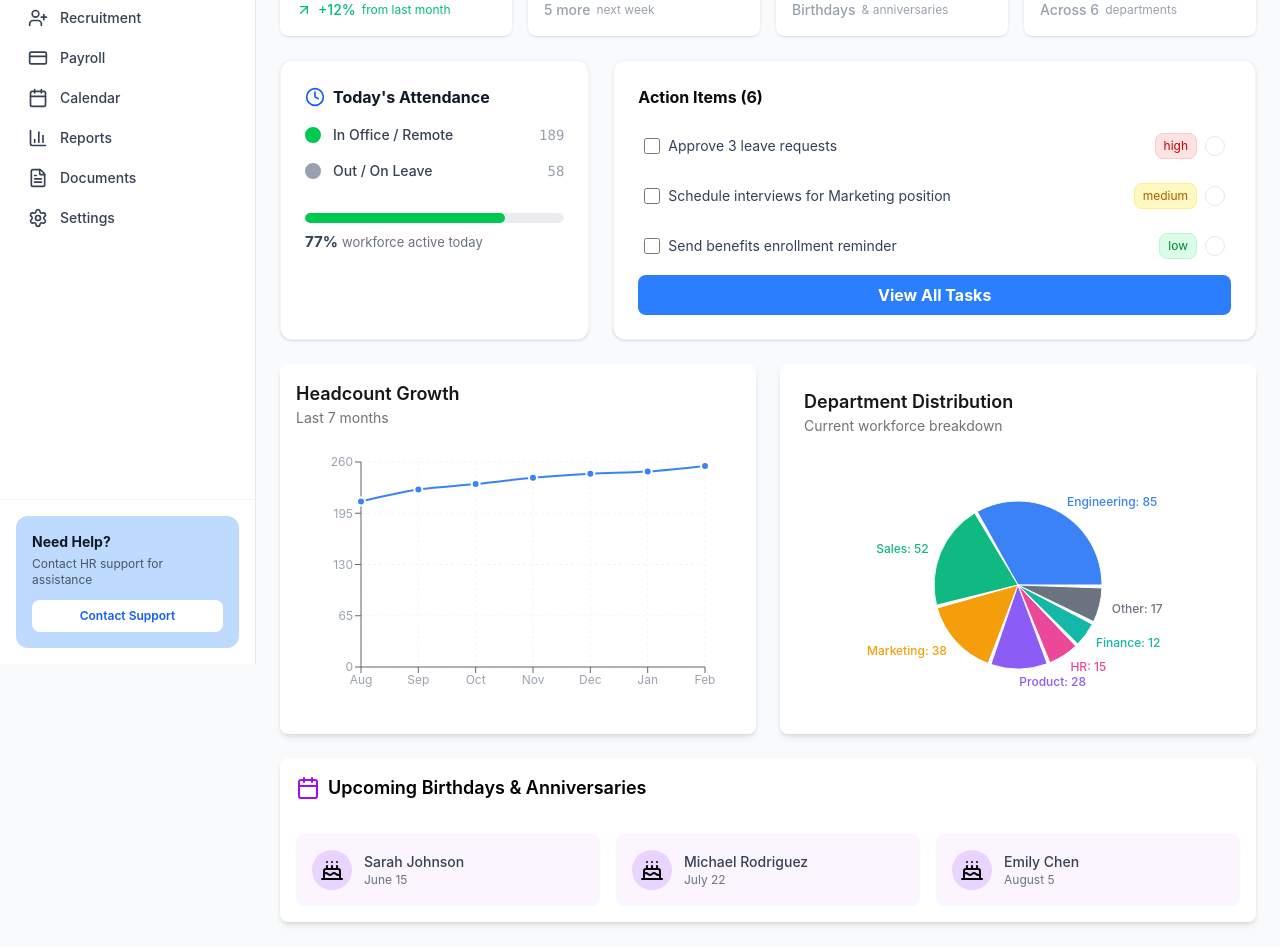
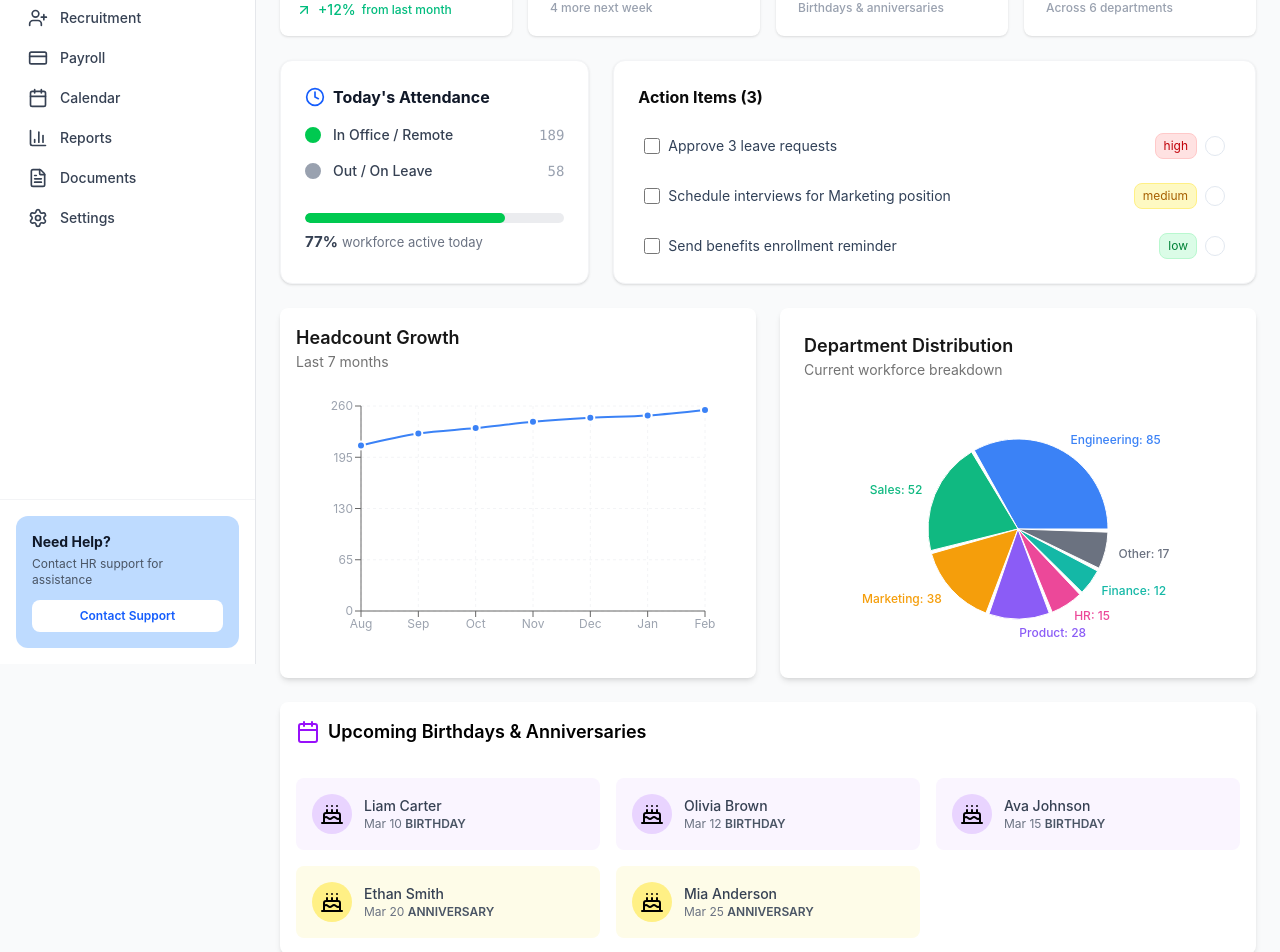
Before and after one commit to kennewest12/hr-platform-development, a React (Vite) app: page /admin in a window 1280 px wide. Shown: the part 200-1152 px from the top of the page. Built offline with nearby package versions, Linux system fonts and the light colour scheme.

Commit message:
feat: move component data to workforceData and fetch dynamically; add improved BirthdayCard with map

```diff
--- a/src/components/DashboardPage/ActionItemsCard.jsx
+++ b/src/components/DashboardPage/ActionItemsCard.jsx
@@ -1,36 +1,14 @@
-import React, { useState } from "react";
+import React, { useState, useEffect } from "react";
+import { fetchWorkforceData } from "../../data/workforce";
 
 export default function ActionItemsCard() {
   const [completedIds, setCompletedIds] = useState([]);
   const [isActionsExpanded, setIsActionsExpanded] = useState(false);
-  const action = [
-    {
-      id: 1,
-      title: "Approve 3 leave requests",
-      priority: "high",
-      color: "red",
-    },
-    {
-      id: 2,
-      title: "Schedule interviews for Marketing position",
-      priority: "medium",
-      color: "yellow",
-    },
-    {
-      id: 3,
-      title: "Send benefits enrollment reminder",
-      priority: "low",
-      color: "green",
-    },
-    {
-      id: 4,
-      title: "Update employee handbook",
-      priority: "low",
-      color: "green",
-    },
-    { id: 5, title: "Review Q4 budget", priority: "low", color: "green" },
-    { id: 6, title: "Organize team building", priority: "low", color: "green" },
-  ];
+  const [actionItems, setActionItems] = useState([]);
+
+  useEffect(() => {
+    fetchWorkforceData().then((data) => setActionItems(data.actionItems || []));
+  }, []);
 
   const priorityStyles = {
     red: "bg-red-100 text-red-700 border-red-200",
@@ -46,15 +24,17 @@ export default function ActionItemsCard() {
     );
   };
 
-  const displayedActions = isActionsExpanded ? action : action.slice(0, 3);
+  const displayedActions = isActionsExpanded
+    ? actionItems
+    : actionItems.slice(0, 3);
 
   return (
     <div className="bg-white p-6 rounded-xl shadow-sm border border-gray-100 flex flex-col gap-6">
       <h3 className=" font-bold text-neutral-950">
-        Action Items ({action.length})
+        Action Items ({actionItems.length})
       </h3>
 
-      {action.length === 0 ? (
+      {actionItems.length === 0 ? (
         <p className="text-gray-500 text-sm text-center py-4">
           No pending action items
         </p>
@@ -102,7 +82,7 @@ export default function ActionItemsCard() {
             })}
           </ul>
           {/* its show button if there are more than 3 items */}
-          {action.length > 3 && (
+          {actionItems.length > 3 && (
             <button
               onClick={() => setIsActionsExpanded(!isActionsExpanded)}
               className="w-full bg-blue-500 text-white font-bold py-2 rounded-lg hover:bg-blue-600 transition-colors"
--- a/src/components/DashboardPage/BirthdayCard.jsx
+++ b/src/components/DashboardPage/BirthdayCard.jsx
@@ -1,44 +1,82 @@
-import React from "react";
+import React, { useState, useEffect } from "react";
 import { Calendar, CakeIcon } from "lucide-react";
-// Defining individual item component
-function BirthdayItem({ name, birthday }) {
+import { fetchWorkforceData } from "../../data/workforce";
+
+export default function BirthdayCard() {
+  const [events, setEvents] = useState([]);
+
+  useEffect(() => {
+    fetchWorkforceData().then((data) => {
+      const upcoming = data.upcomingEvents || [];
+
+      // Map events with formatted date and type
+      const formattedEvents = upcoming.map((e) => ({
+        id: e.id,
+        name: e.name,
+        date: new Date(e.date),
+        type: e.type,
+        formattedDate: new Date(e.date).toLocaleDateString("en-US", {
+          month: "short",
+          day: "numeric",
+        }),
+      }));
+
+      // Sort by date ascending
+      formattedEvents.sort((a, b) => a.date - b.date);
+
+      setEvents(formattedEvents);
+    });
+  }, []);
+
+  // Individual item component
+  function EventItem({ name, formattedDate, type }) {
+    const bgColor = type === "birthday" ? "bg-purple-50" : "bg-yellow-50";
+    const iconBg = type === "birthday" ? "bg-purple-200" : "bg-yellow-200";
+
     return (
-    <div className="flex items-center p-4 rounded-lg bg-purple-50">
-      <div className="flex items-center justify-center p-2 rounded-full bg-purple-200">
+      <div className={`flex items-center p-4 rounded-lg ${bgColor}`}>
+        <div
+          className={`flex items-center justify-center p-2 rounded-full ${iconBg}`}
+        >
           <CakeIcon className="h-6 w-6" />
         </div>
         <div className="ml-3">
           <p className="text-sm font-medium text-gray-700">{name}</p>
-        <p className="text-xs text-gray-500">{birthday}</p>
+          <p className="text-xs text-gray-500">
+            {formattedDate}{" "}
+            <span className="text-xs font-semibold text-gray-600 uppercase">
+              {type}
+            </span>
+          </p>
         </div>
       </div>
     );
   }
 
-export default function BirthdayCard() {
-  //  Define your data in an array
-  const birthdays = [
-    { id: 1, name: "Sarah Johnson", birthday: "June 15" },
-    { id: 2, name: "Michael Rodriguez", birthday: "July 22" },
-    { id: 3, name: "Emily Chen", birthday: "August 5" },
-  ];
-
   return (
     <div className="bg-white rounded-lg shadow-md">
-      <div className="flex items-center p-4 ">
+      <div className="flex items-center p-4">
         <Calendar className="text-purple-600 mr-2" />
         <h2 className="text-lg font-semibold">
           Upcoming Birthdays & Anniversaries
         </h2>
       </div>
-      <div className="grid grid-cols-1 md:grid-cols-3 gap-4 p-4">
-        {birthdays.map((person) => (
-          <BirthdayItem
-            key={person.id}
-            name={person.name}
-            birthday={person.birthday}
+
+      <div className="grid grid-cols-1 sm:grid-cols-2 md:grid-cols-3 gap-4 p-4">
+        {events.length > 0 ? (
+          events.map((e) => (
+            <EventItem
+              key={e.id}
+              name={e.name}
+              formattedDate={e.formattedDate}
+              type={e.type}
             />
-        ))}
+          ))
+        ) : (
+          <p className="text-gray-500 text-sm col-span-full text-center">
+            No upcoming birthdays or anniversaries
+          </p>
+        )}
       </div>
     </div>
   );
--- a/src/components/DashboardPage/DepartmentPieChartCard.jsx
+++ b/src/components/DashboardPage/DepartmentPieChartCard.jsx
@@ -1,4 +1,4 @@
-import React from "react";
+import React, { useState, useEffect } from "react";
 import {
   PieChart,
   Pie,
@@ -7,26 +7,7 @@ import {
   Legend,
   ResponsiveContainer,
 } from "recharts";
-
-const data = [
-  { name: "Engineering", value: 85 },
-  { name: "Sales", value: 52 },
-  { name: "Marketing", value: 38 },
-  { name: "Product", value: 28 },
-  { name: "HR", value: 15 },
-  { name: "Finance", value: 12 },
-  { name: "Other", value: 17 },
-];
-
-const colors = [
-  "#3B82F6",
-  "#10B981",
-  "#F59E0B",
-  "#8B5CF6",
-  "#EC4899",
-  "#14B8A6",
-  "#6B7280",
-];
+import { fetchWorkforceData } from "../../data/workforce";
 
 // Custom Label Component to match the image style
 const renderCustomLabel = ({
@@ -58,6 +39,24 @@ const renderCustomLabel = ({
 };
 
 export default function DepartmentPieChartCard() {
+  const [departmentData, setDepartmentData] = useState([]);
+
+  useEffect(() => {
+    fetchWorkforceData().then((data) =>
+      setDepartmentData(data.departments || []),
+    );
+  }, []);
+
+  const colors = [
+    "#3B82F6",
+    "#10B981",
+    "#F59E0B",
+    "#8B5CF6",
+    "#EC4899",
+    "#14B8A6",
+    "#6B7280",
+  ];
+
   return (
     <div className="bg-white p-6 rounded-lg shadow-md w-full">
       <div className="mb-6">
@@ -70,17 +69,17 @@ export default function DepartmentPieChartCard() {
       <ResponsiveContainer width="100%" height={250}>
         <PieChart>
           <Pie
-            data={data}
+            data={departmentData}
             cx="50%"
             cy="50%"
             innerRadius={0}
-            outerRadius="70%"
+            outerRadius={90}
             paddingAngle={2}
             dataKey="value"
             label={renderCustomLabel}
             labelLine={false}
           >
-            {data.map((entry, index) => (
+            {departmentData.map((entry, index) => (
               <Cell
                 key={`cell-${index}`}
                 fill={colors[index % colors.length]}
--- a/src/components/DashboardPage/GrowthChartCard.jsx
+++ b/src/components/DashboardPage/GrowthChartCard.jsx
@@ -1,4 +1,4 @@
-import React from "react";
+import React, { useState, useEffect } from "react";
 import {
   LineChart,
   XAxis,
@@ -8,18 +8,16 @@ import {
   Line,
   ResponsiveContainer,
 } from "recharts";
+import { fetchWorkforceData } from "../../data/workforce";
 
 export default function GrowthChartCard() {
-  // Updated data to reflect the upward trend in your image
-  const data = [
-    { month: "Aug", headcount: 210 },
-    { month: "Sep", headcount: 225 },
-    { month: "Oct", headcount: 232 },
-    { month: "Nov", headcount: 240 },
-    { month: "Dec", headcount: 245 },
-    { month: "Jan", headcount: 248 },
-    { month: "Feb", headcount: 255 },
-  ];
+  const [headcountGrowthData, setHeadcountGrowthData] = useState([]);
+
+  useEffect(() => {
+    fetchWorkforceData().then((data) =>
+      setHeadcountGrowthData(data.headcountGrowth || []),
+    );
+  }, []);
 
   return (
     <div className="bg-white p-4 rounded-lg shadow-md">
@@ -32,7 +30,7 @@ export default function GrowthChartCard() {
 
       <ResponsiveContainer width="100%" height={250}>
         <LineChart
-          data={data}
+          data={headcountGrowthData}
           margin={{ top: 10, right: 35, bottom: 5, left: 5 }}
         >
           <CartesianGrid strokeDasharray="3 3" stroke="#f3f4f6" />
--- a/src/components/DashboardPage/StatsGrid.jsx
+++ b/src/components/DashboardPage/StatsGrid.jsx
@@ -1,4 +1,4 @@
-import React from "react";
+import React, { useState, useEffect } from "react";
 import {
   ArrowUpRight,
   ArrowDownRight,
@@ -7,53 +7,145 @@ import {
   UserPlus,
   Users,
 } from "lucide-react";
+import { fetchWorkforceData } from "../../data/workforce";
 export default function StatsGrid() {
-  const stats = [
+  const [stats, setStats] = useState([]);
+
+  useEffect(() => {
+    fetchWorkforceData().then((data) => {
+      const newHires = data.newRecruit || [];
+
+      // Recruitment logic
+
+      const thisMonth = newHires.filter(
+        (emp) => emp.period === "thisMonth",
+      ).length;
+
+      const nextWeek = newHires.filter(
+        (emp) => emp.period === "nextWeek",
+      ).length;
+
+      const nextMonth = newHires.filter(
+        (emp) => emp.period === "nextMonth",
+      ).length;
+
+      let hireValue = thisMonth;
+      let hireSubtext = "No new hires";
+
+      if (thisMonth > 0) {
+        if (nextWeek > 0) {
+          hireSubtext = `${nextWeek} more next week`;
+        } else if (nextMonth > 0) {
+          hireSubtext = `${nextMonth} starting next month`;
+        } else {
+          hireSubtext = "This month";
+        }
+      } else if (nextWeek > 0) {
+        hireValue = nextWeek;
+        hireSubtext = `${nextWeek} joining next week`;
+      } else if (nextMonth > 0) {
+        hireValue = nextMonth;
+        hireSubtext = `${nextMonth} starting next month`;
+      }
+
+      // Upcoming Events Logic (Figma style)
+
+      const events = data.upcomingEvents || [];
+
+      const birthdays = events.filter((e) => e.type === "birthday").length;
+      const anniversaries = events.filter(
+        (e) => e.type === "anniversary",
+      ).length;
+
+      const eventValue = events.length;
+
+      let eventSubtext = "No upcoming events";
+
+      if (eventValue > 0) {
+        if (birthdays > 0 && anniversaries > 0) {
+          eventSubtext = "Birthdays & anniversaries";
+        } else if (birthdays > 0) {
+          eventSubtext = `${birthdays} birthday${birthdays > 1 ? "s" : ""}`;
+        } else if (anniversaries > 0) {
+          eventSubtext = `${anniversaries} anniversary${anniversaries > 1 ? "ies" : "y"}`;
+        } else {
+          eventSubtext = "Company events";
+        }
+      }
+
+      // Open Positions Logic
+
+      // Open Positions Logic
+      const positions = data.openPositions || [];
+
+      // Total number of open positions
+      const totalPositions = positions.length;
+
+      // Count unique departments
+      const uniqueDepartments = [...new Set(positions.map((p) => p.department))]
+        .length;
+
+      // Display values for the card
+      const positionValue = totalPositions; // main number
+      const positionSubtext =
+        totalPositions > 0
+          ? `Across ${uniqueDepartments} department${uniqueDepartments > 1 ? "s" : ""}`
+          : "Fully staffed";
+
+      // Map the API data into the shape your stats cards expect
+      setStats([
         {
           id: 1,
           title: "Total Employees",
-      value: "247",
+          value: data.totalEmployees, // comes from workforceData
           trend: "up",
           icon: Users,
+          iconColor: "text-[#155DFC]",
           change: "+12%",
           subtext: "from last month",
         },
+
         {
           id: 2,
-      title: "Average Attendance",
-      value: "8",
+          title: "New Hires This Month",
+          value: hireValue,
           trend: null,
           icon: UserPlus,
-      change: "5 more",
-      subtext: "next week",
+          iconColor: "text-[#00A63E]",
+          change: "",
+          subtext: hireSubtext,
         },
         {
           id: 3,
-      title: "Pending Recruitment",
-      value: "5",
+          title: "Upcoming Events",
+          value: eventValue,
           trend: null,
           icon: Calendar,
-      change: "Birthdays",
-      subtext: "& anniversaries",
+          iconColor: "text-[#9810FA]",
+          change: "", // keep empty for clean look
+          subtext: eventSubtext,
         },
+
         {
           id: 4,
-      title: "Payroll Processed",
-      value: "12",
+          title: "Open Positions",
+          value: positionValue,
           trend: null,
           icon: Briefcase,
-      change: "Across 6",
-      subtext: "departments",
+          iconColor: "text-[#F54900]",
+          change: "", // leave empty for clean Figma style
+          subtext: positionSubtext,
         },
-  ];
-
+      ]);
+    });
+  }, []);
   return (
     <div className="grid grid-cols-1 md:grid-cols-2 lg:grid-cols-4 gap-4">
-      {stats.map((stat, index) => {
+      {stats.map((stat) => {
         return (
           <div
             className="bg-white p-4 rounded-lg shadow duration-300 group"
-            key={index}
+            key={stat.id}
           >
             <div className="flex items-center justify-between mb-4">
               <p className="text-sm font-medium text-gray-500">{stat.title}</p>
@@ -79,7 +171,7 @@ export default function StatsGrid() {
               {stat.trend === "down" && <ArrowDownRight className="h-4 w-4" />}
 
               <span className={"text-sm font-medium"}>{stat.change}</span>
-              <span className="text-xs font-normal">{stat.subtext}</span>
+              <span className="text-xs font-medium">{stat.subtext}</span>
             </div>
           </div>
         );
--- /dev/null
+++ b/src/data/workforce.js
@@ -0,0 +1,135 @@
+// Simulated data
+const workforceData = {
+  totalEmployees: 247,
+  active: 189,
+  onLeave: 58,
+
+  // 🔥 NEW HIRE DATA
+  newRecruit: [
+    { id: 1, name: "Liam Carter", period: "thisMonth" },
+    { id: 2, name: "Olivia Brown", period: "thisMonth" },
+    { id: 3, name: "Ethan Smith", period: "nextWeek" },
+    { id: 4, name: "Ava Johnson", period: "nextWeek" },
+    { id: 5, name: "Mason Lee", period: "thisMonth" },
+    { id: 6, name: "Isabella Davis", period: "nextMonth" },
+    { id: 7, name: "Logan Martinez", period: "nextWeek" },
+    { id: 8, name: "Sophia Wilson", period: "thisMonth" },
+    { id: 9, name: "Lucas Taylor", period: "nextMonth" },
+    { id: 10, name: "Mia Anderson", period: "thisMonth" },
+    { id: 11, name: "Noah Thomas", period: "nextWeek" },
+    { id: 12, name: "Charlotte Harris", period: "thisMonth" },
+    { id: 13, name: "Kenneth Clark", period: "nextMonth" },
+  ],
+
+  // 🔥 UPCOMING EVENTS  LOGIC
+  upcomingEvents: [
+    { id: 1, name: "Liam Carter", type: "birthday", date: "2026-03-10" },
+    { id: 2, name: "Olivia Brown", type: "birthday", date: "2026-03-12" },
+    { id: 3, name: "Ethan Smith", type: "anniversary", date: "2026-03-20" },
+    { id: 4, name: "Ava Johnson", type: "birthday", date: "2026-03-15" },
+    { id: 5, name: "Mia Anderson", type: "anniversary", date: "2026-03-25" },
+  ],
+  // 🔥 OPEN POSITIONS (for hiring logic)
+  openPositions: [
+    {
+      id: 1,
+      title: "Frontend Developer",
+      priority: "high",
+      department: "Engineering",
+    },
+    {
+      id: 2,
+      title: "Backend Developer",
+      priority: "high",
+      department: "Engineering",
+    },
+    {
+      id: 3,
+      title: "Marketing Manager",
+      priority: "normal",
+      department: "Marketing",
+    },
+    {
+      id: 4,
+      title: "Sales Executive",
+      priority: "normal",
+      department: "Sales",
+    },
+    { id: 5, title: "HR Specialist", priority: "normal", department: "HR" },
+    {
+      id: 6,
+      title: "Product Designer",
+      priority: "normal",
+      department: "Product",
+    },
+    { id: 7, title: "Data Analyst", priority: "high", department: "Finance" },
+    {
+      id: 8,
+      title: "Content Strategist",
+      priority: "normal",
+      department: "Marketing",
+    },
+    { id: 9, title: "Recruiter", priority: "normal", department: "HR" },
+    { id: 10, title: "UX Researcher", priority: "high", department: "Product" },
+    {
+      id: 11,
+      title: "Account Manager",
+      priority: "normal",
+      department: "Sales",
+    },
+    {
+      id: 12,
+      title: "Financial Controller",
+      priority: "high",
+      department: "Finance",
+    },
+  ],
+  departments: [
+    { name: "Engineering", value: 85 },
+    { name: "Sales", value: 52 },
+    { name: "Marketing", value: 38 },
+    { name: "Product", value: 28 },
+    { name: "HR", value: 15 },
+    { name: "Finance", value: 12 },
+    { name: "Other", value: 17 },
+  ],
+
+  headcountGrowth: [
+    { month: "Aug", headcount: 210 },
+    { month: "Sep", headcount: 225 },
+    { month: "Oct", headcount: 232 },
+    { month: "Nov", headcount: 240 },
+    { month: "Dec", headcount: 245 },
+    { month: "Jan", headcount: 248 },
+    { month: "Feb", headcount: 255 },
+  ],
+
+  actionItems: [
+    {
+      id: 1,
+      title: "Approve 3 leave requests",
+      priority: "high",
+      color: "red",
+    },
+    {
+      id: 2,
+      title: "Schedule interviews for Marketing position",
+      priority: "medium",
+      color: "yellow",
+    },
+    {
+      id: 3,
+      title: "Send benefits enrollment reminder",
+      priority: "low",
+      color: "green",
+    },
+  ],
+};
+
+// Simulated API call with a delay
+const delay = (ms) => new Promise((resolve) => setTimeout(resolve, ms));
+
+export async function fetchWorkforceData() {
+  await delay(200); // simulate network delay
+  return workforceData;
+}
```
Also changed, not shown: src/components/DashboardPage/AttendanceSummaryCard.jsx (+25 -21 lines). Lines whose indentation alone changed are shown as unchanged.
